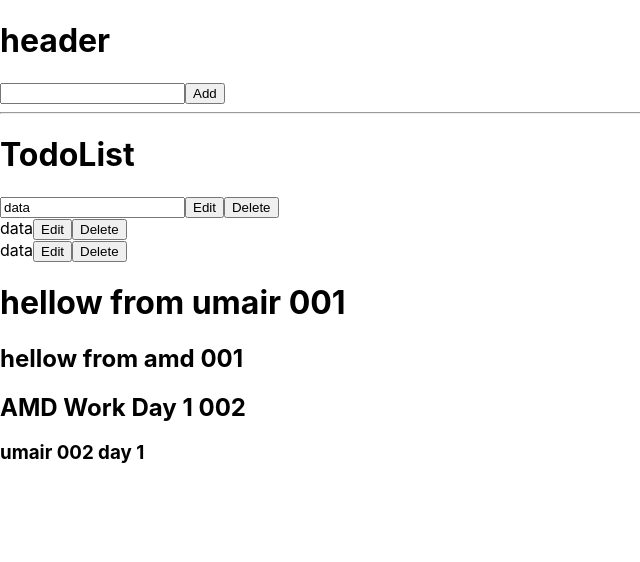
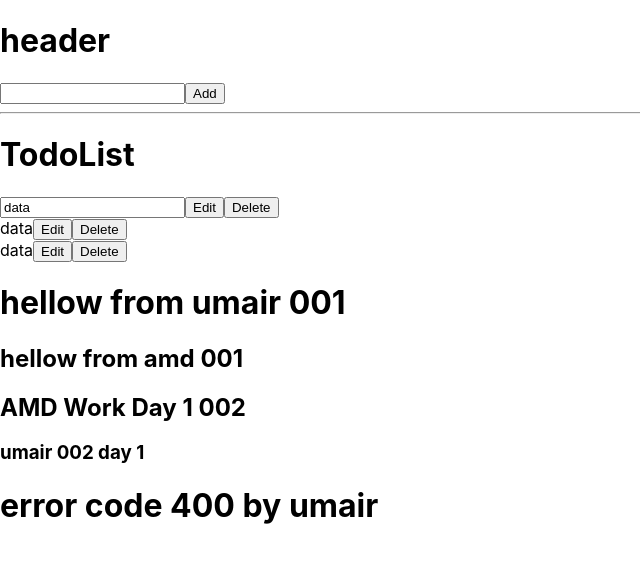
Before and after one commit to AtaMuhiuldin/MYPROJECT, a React (Create React App) app: page / in a window 1280 px wide. Shown: the top 562 px of the page, without its empty margins (0-640 px from the left). Built offline with nearby package versions, Linux system fonts and the light colour scheme.

Commit message:
error by umair

```diff
--- a/src/App.js
+++ b/src/App.js
@@ -16,6 +16,8 @@ class App extends Component {
 
           <h2>AMD Work Day 1 002</h2>
           <h3> umair 002 day 1</h3>
+
+          <h1> error code 400 by umair </h1>
         </div>
       </Provider>
     );
```
